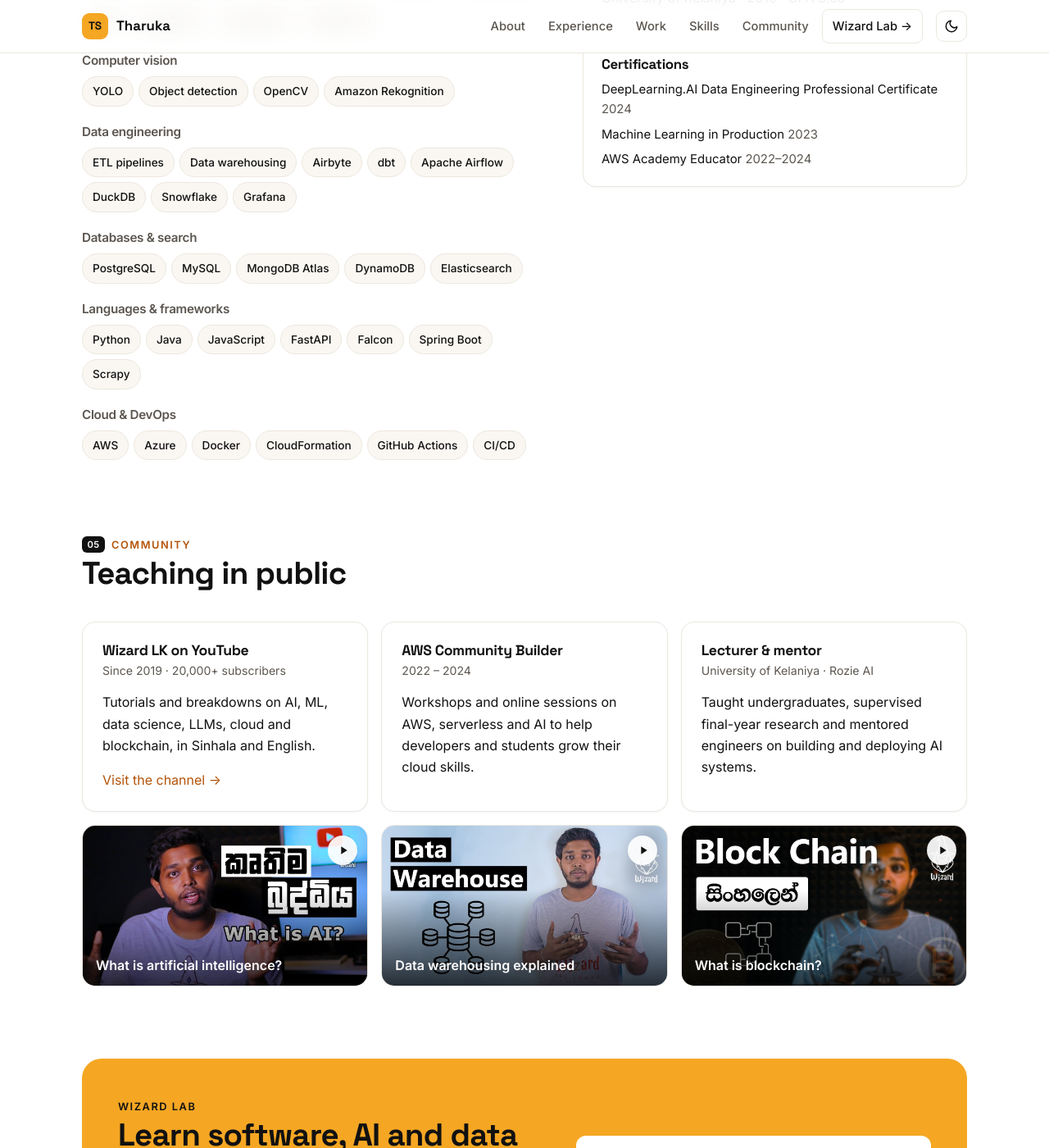
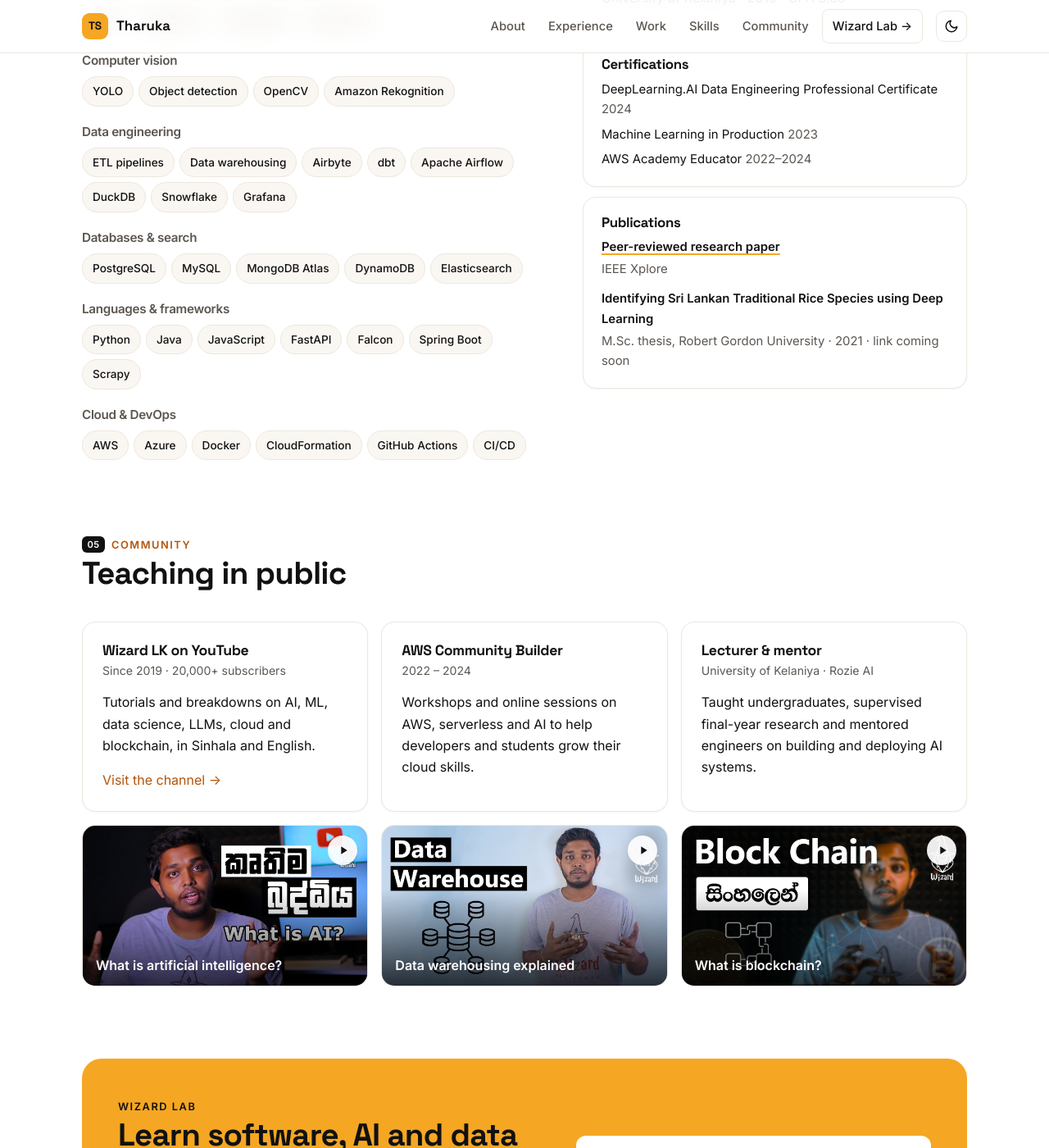
Before and after one commit to TharukaVishwajith/tharukavishwajith.github.io, a Jekyll site: the page built from index.html, in a window 1280 px wide and 1400 px high, scrolled down 5905 px. Shown: the whole window at 82% size. Built offline with Jekyll 4.4.1, drawn with Linux system fonts in a browser that asks for light colours; some of the changed text lies outside the part shown.

Commit message:
Update Rozie title to Machine Learning Engineer and add Publications
- Rozie Labs role, hero eyebrow and site description now say Machine
  Learning Engineer.
- New Publications card under Education, driven by _data/publications.yml:
  the IEEE Xplore paper and the M.Sc. thesis (link to follow).

Co-Authored-By: Claude Opus 5.5 <noreply@anthropic.com>
Claude-Session: https://claude.ai/code/session_013yGcBE4LTnHEs2Voa2Evx5

```diff
--- a/_config.yml
+++ b/_config.yml
@@ -1,7 +1,7 @@
 # Site-wide settings for tharuka.xyz (built by GitHub Pages with Jekyll).
 title: Tharuka Sarathchandra
 description: >-
-  Senior Software Engineer working across machine learning, NLP, generative AI and data engineering.
+  Machine Learning Engineer working across machine learning, NLP, generative AI and data engineering.
   Trains, fine-tunes and deploys AI systems; former lecturer and creator of Wizard LK.
 url: "https://tharuka.xyz"
 baseurl: ""
--- a/_data/experience.yml
+++ b/_data/experience.yml
@@ -1,5 +1,5 @@
 # Work history shown on the home page, newest first.
-- role: Senior Software Engineer, Applied AI & ML
+- role: Machine Learning Engineer
   company: Rozie Labs (Rozie AI Inc.)
   location: Colombo, Sri Lanka
   dates: Jan 2023 – Jul 2026
--- /dev/null
+++ b/_data/publications.yml
@@ -0,0 +1,8 @@
+# Papers shown under Education on the home page. Leave `url` empty until a link exists.
+- title: Peer-reviewed research paper
+  venue: IEEE Xplore
+  url: https://ieeexplore.ieee.org/document/9568334
+- title: Identifying Sri Lankan Traditional Rice Species using Deep Learning
+  venue: M.Sc. thesis, Robert Gordon University
+  year: 2021
+  url:
--- a/assets/css/site.css
+++ b/assets/css/site.css
@@ -126,6 +126,10 @@ main { overflow-x: clip; }
 .edu h3 { font-size: 1.05rem; display: flex; flex-wrap: wrap; align-items: center; gap: 8px; }
 .edu p { margin: 0 0 4px; }
 .badge { font-family: var(--font); font-size: 0.7rem; padding: 3px 8px; border-radius: 6px; background: var(--brand); color: var(--brand-ink); letter-spacing: 0.02em; }
+.pubs { list-style: none; padding: 0; margin: 0; display: grid; gap: 12px; font-size: 0.93rem; }
+.pubs li { display: grid; gap: 2px; }
+.pubs a { color: var(--text); font-weight: 600; text-decoration: underline; text-decoration-color: var(--brand); text-decoration-thickness: 2px; text-underline-offset: 3px; }
+.pubs span:first-child { font-weight: 600; }
 .plain { list-style: none; padding: 0; margin: 0; display: grid; gap: 6px; font-size: 0.93rem; }
 
 /* Community */
--- a/index.html
+++ b/index.html
@@ -29,7 +29,7 @@ title: Tharuka Sarathchandra · AI & Data Engineer
       <div class="hero-dots" aria-hidden="true"></div>
       <div class="container hero-grid">
         <div>
-          <span class="eyebrow"><span class="eyebrow-dot"></span>Senior Software Engineer · Applied AI & Data</span>
+          <span class="eyebrow"><span class="eyebrow-dot"></span>Machine Learning Engineer · AI & Data</span>
           <h1>I build AI systems that turn <span class="grad-text">messy data into answers.</span></h1>
           <p class="lead">I'm Tharuka Sarathchandra. For more than eight years I've shipped software, from Spring Boot microservices and data pipelines to machine learning, NLP and generative AI systems that I've trained, fine-tuned and taken to production. I've also lectured at the University of Kelaniya and teach 20,000+ learners on Wizard LK.</p>
           <div class="hero-actions">
@@ -185,6 +185,17 @@ title: Tharuka Sarathchandra · AI & Data Engineer
               <li>AWS Academy Educator <span class="muted">2022–2024</span></li>
             </ul>
           </article>
+          <article class="card edu">
+            <h3>Publications</h3>
+            <ul class="pubs">
+              {% for pub in site.data.publications %}
+              <li>
+                {% if pub.url %}<a href="{{ pub.url }}">{{ pub.title }}</a>{% else %}<span>{{ pub.title }}</span>{% endif %}
+                <span class="muted">{{ pub.venue }}{% if pub.year %} · {{ pub.year }}{% endif %}{% unless pub.url %} · link coming soon{% endunless %}</span>
+              </li>
+              {% endfor %}
+            </ul>
+          </article>
         </div>
       </div>
     </section>
```
